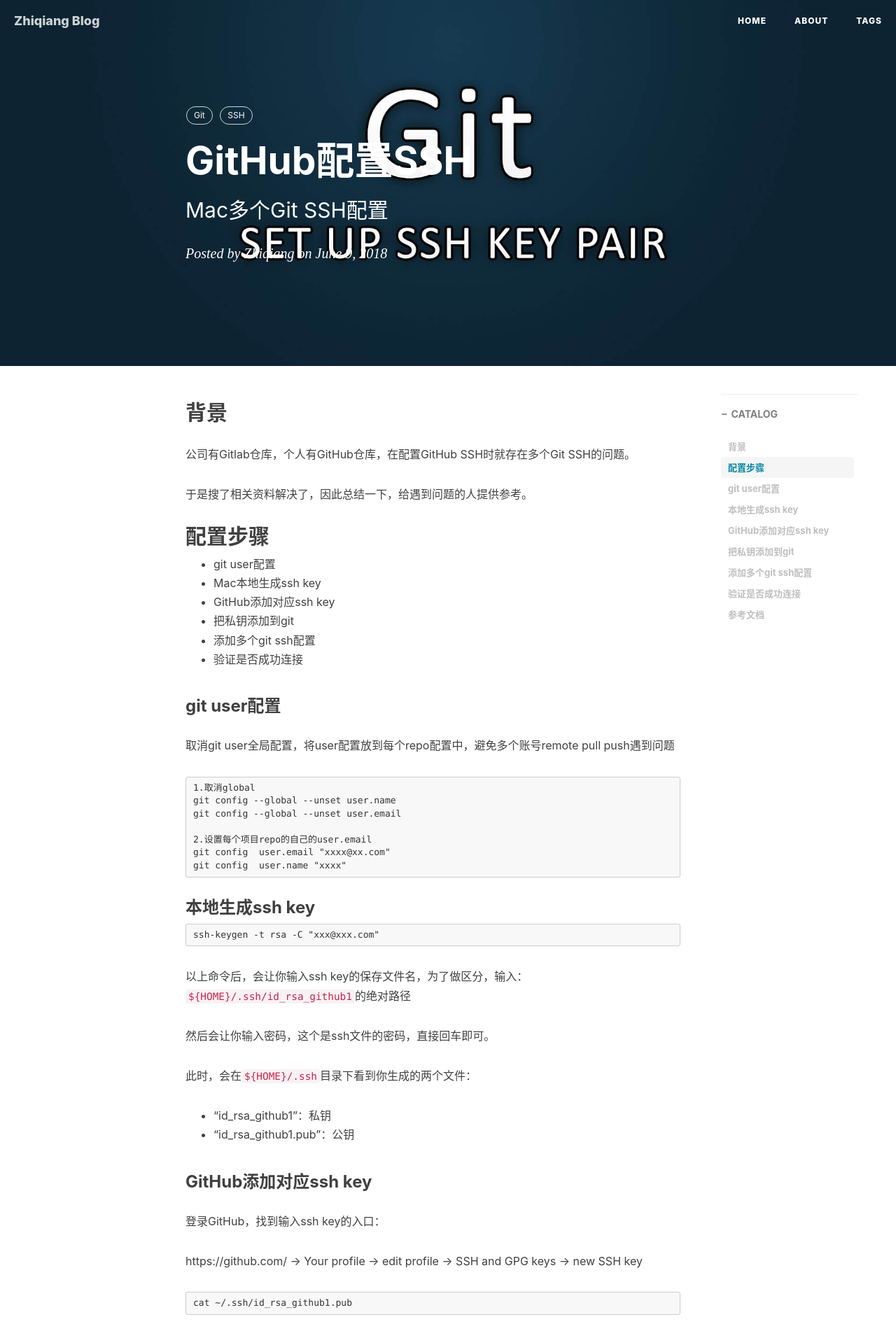
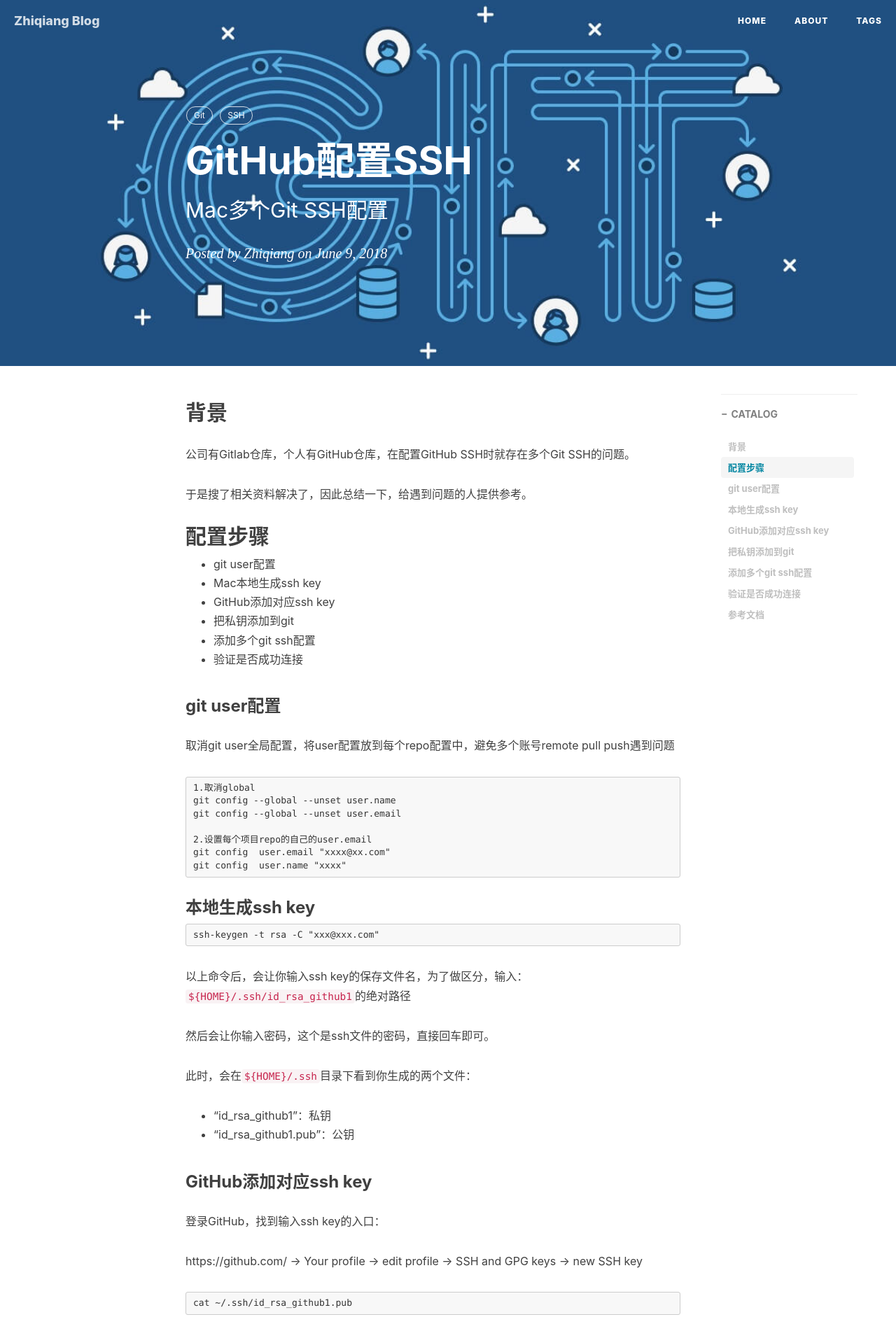
Before and after one commit to xiazhiqiang/xiazhiqiang.github.io, a Jekyll site: the page built from _posts/2018-06-09-GitHub配置SSH.md, in a window 1280 px wide. Shown: the top 1912 px of the page at 70% size. Built offline with Jekyll 4.4.1, drawn with Linux system fonts in a browser that asks for light colours; nearby versions of some CDN libraries; comment, search, counter and statistics services are not loaded.

Commit message:
修改文章头图

```diff
--- a/_posts/2018-06-09-GitHub配置SSH.md
+++ b/_posts/2018-06-09-GitHub配置SSH.md
@@ -4,7 +4,7 @@
 subtitle:   Mac多个Git SSH配置
 date:       2018-06-09
 author:     Zhiqiang
-header-img: img/post-bg/post-bg-git-ssh.jpg
+header-img: img/post-bg/post-bg-git.jpg
 catalog: true
 tags:
     - Git
```
Also changed, not shown: img/post-bg/post-bg-git.jpg (added).
